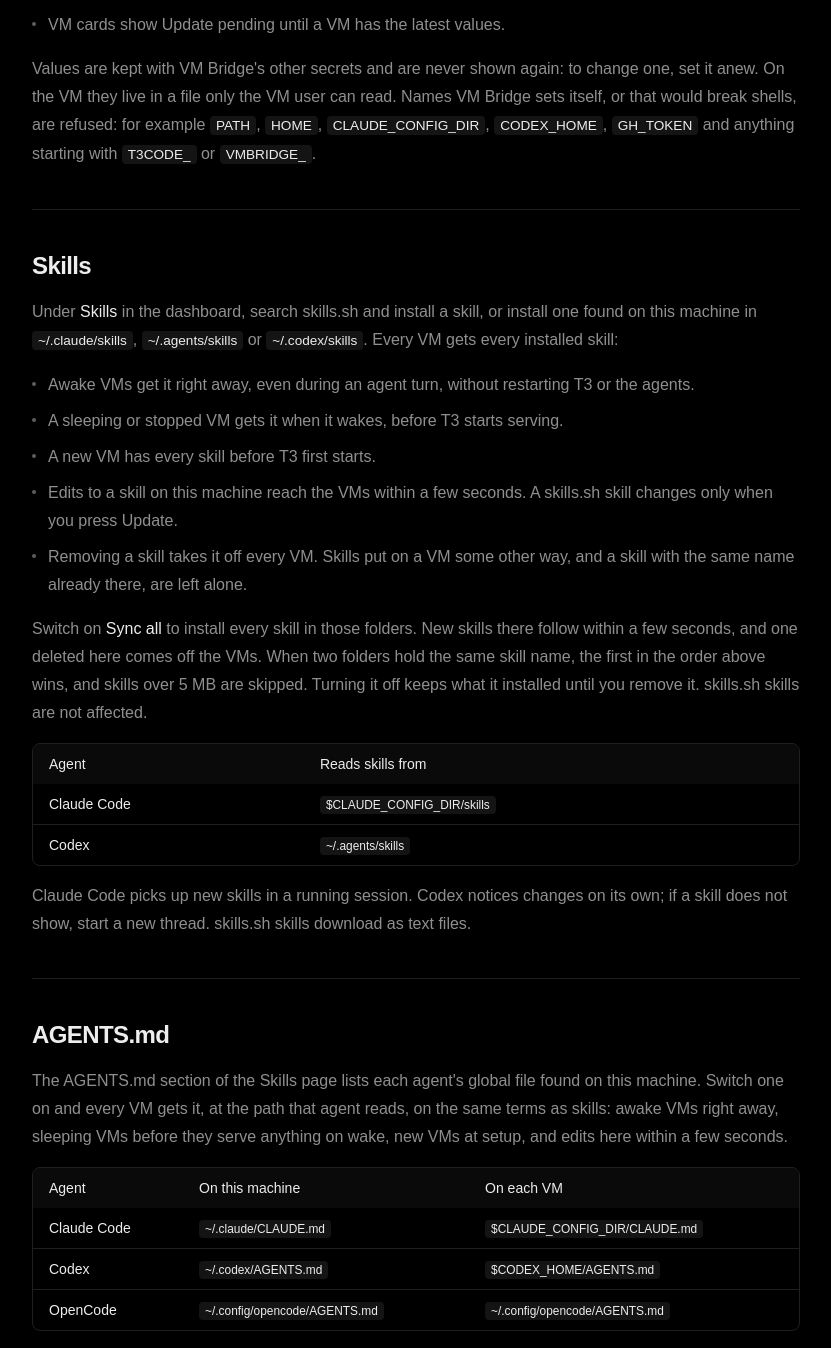
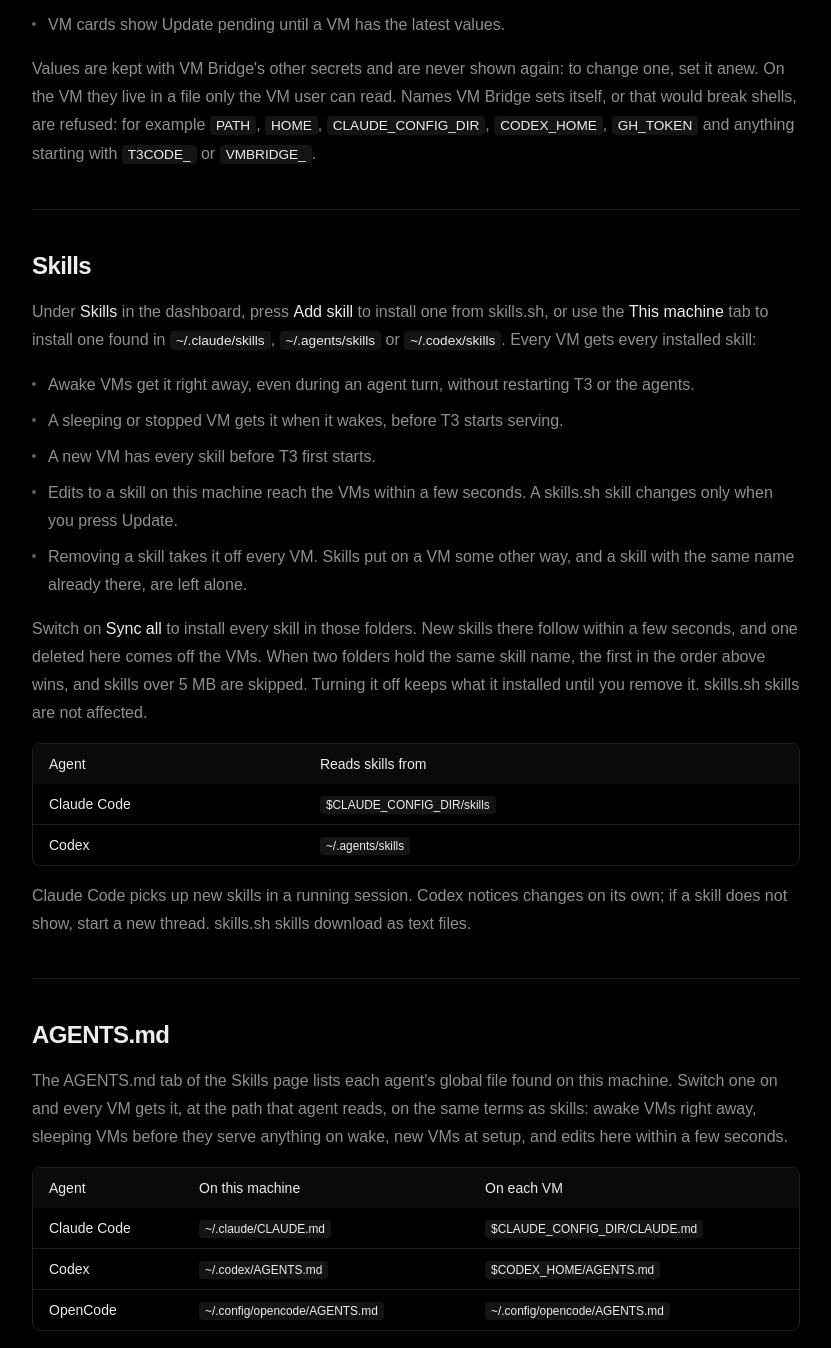
Before and after one commit to greglum/vmbridge, a Next.js app in the folder apps/landing/: page /docs in a window 1280 px wide. Shown: the part 5818-7166 px from the top of the page, without its empty margins (312-1143 px from the left). Built offline with nearby package versions, Linux system fonts and the light colour scheme; a web font is replaced by a local one.

Commit message:
docs: skills page tabs and Add skill

```diff
--- a/apps/landing/app/docs/page.tsx
+++ b/apps/landing/app/docs/page.tsx
@@ -358,7 +358,8 @@ bun run build          # dist/vmbridge
 
             <Section id="skills" title="Skills">
               <p>
-                Under <strong>Skills</strong> in the dashboard, search skills.sh and install a skill, or install one found on this machine in{" "}
+                Under <strong>Skills</strong> in the dashboard, press <strong>Add skill</strong> to install one from skills.sh, or use the{" "}
+                <strong>This machine</strong> tab to install one found in{" "}
                 <Code>~/.claude/skills</Code>, <Code>~/.agents/skills</Code> or <Code>~/.codex/skills</Code>. Every VM gets every installed skill:
               </p>
               <List
@@ -390,7 +391,7 @@ bun run build          # dist/vmbridge
 
             <Section id="instructions" title="AGENTS.md">
               <p>
-                The AGENTS.md section of the Skills page lists each agent&apos;s global file found on this machine. Switch one on and every VM gets it, at
+                The AGENTS.md tab of the Skills page lists each agent&apos;s global file found on this machine. Switch one on and every VM gets it, at
                 the path that agent reads, on the same terms as skills: awake VMs right away, sleeping VMs before they serve anything on wake, new
                 VMs at setup, and edits here within a few seconds.
               </p>
--- a/apps/landing/lib/data.ts
+++ b/apps/landing/lib/data.ts
@@ -188,7 +188,7 @@ export const faq = [
   {
     question: "Do my CLAUDE.md and AGENTS.md reach the VMs?",
     answer:
-      "If you want them to. The AGENTS.md section of the Skills page lists the global files for Claude Code, Codex and OpenCode found on the machine that runs VM Bridge. Switch one on and every VM gets it where that agent reads it, and edits follow on their own. A file a VM already had is left alone.",
+      "If you want them to. The AGENTS.md tab of the Skills page lists the global files for Claude Code, Codex and OpenCode found on the machine that runs VM Bridge. Switch one on and every VM gets it where that agent reads it, and edits follow on their own. A file a VM already had is left alone.",
   },
   {
     question: "How much does VM Bridge cost?",
```
Also changed, not shown: 1 other file (tests, documents, lock files or other folders).
